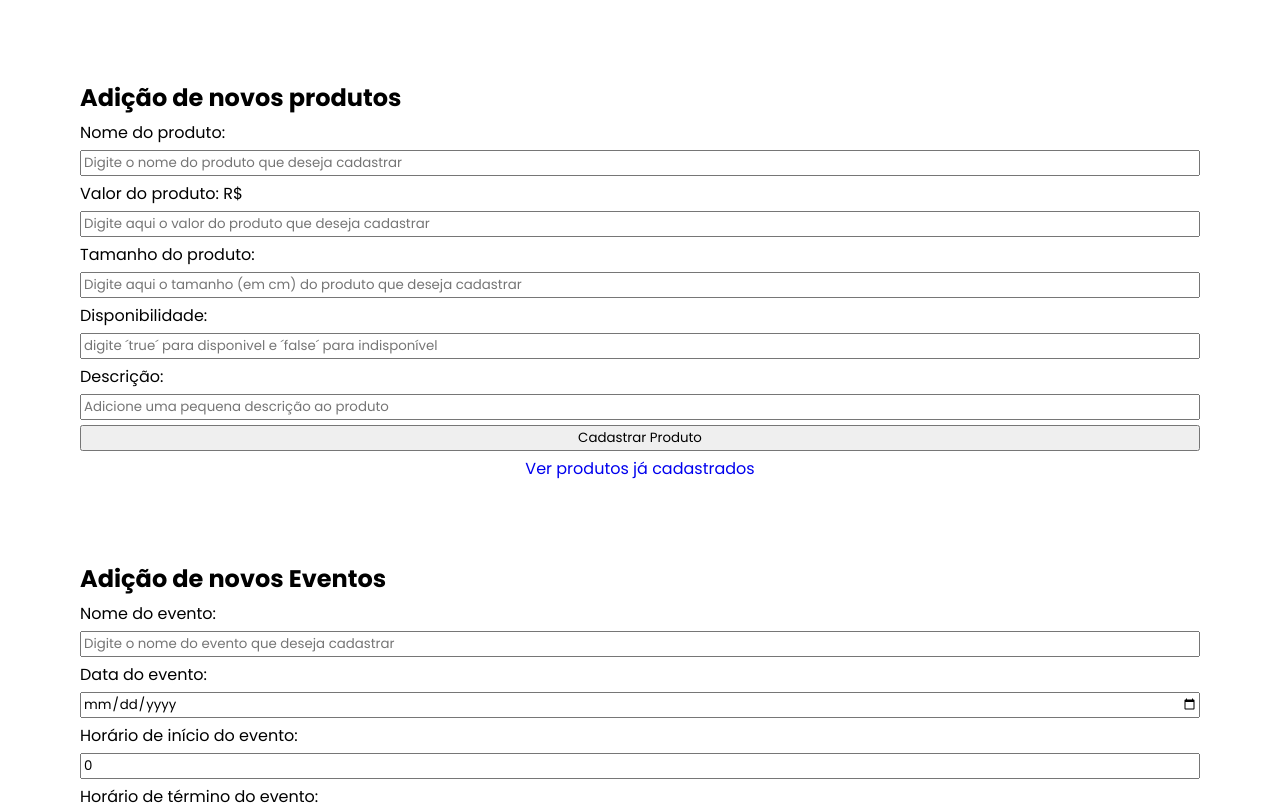
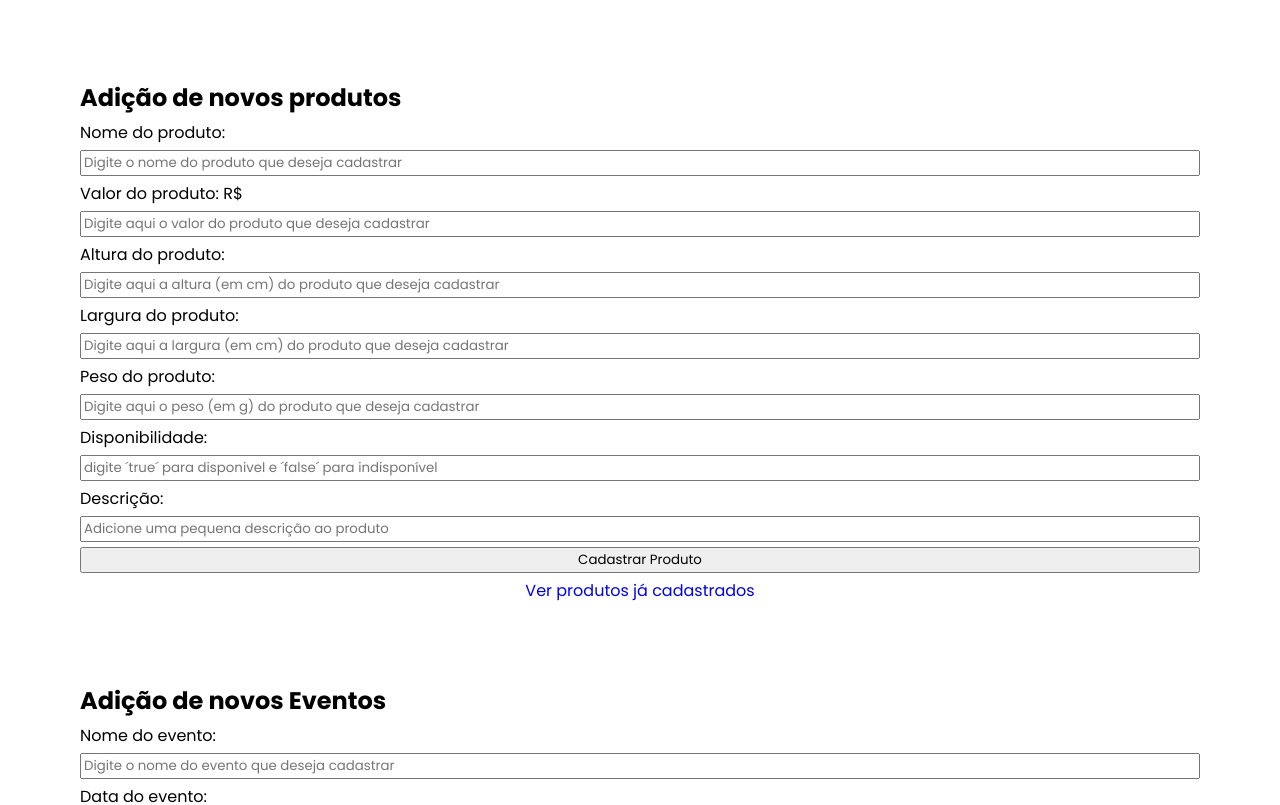
Before and after one commit to anabeggiato/CrochesDaIda, a React (Create React App) app in the folder client/: page /admin in a window 1280 px wide. Shown: the top 805 px of the page. Built offline with nearby package versions, Linux system fonts and the light colour scheme.

Commit message:
feat: add width and weight fields to AddProduct form and display dimensions in Products page

```diff
--- a/client/src/components/addproduct.js
+++ b/client/src/components/addproduct.js
@@ -18,6 +18,8 @@ function AddProduct() {
         name: Yup.string().max(30, 'O nome precisa ter no máximo 30 caracteres!').required("O campo de nome precisa ser preenchido!"),
         value: Yup.number().required('O valor do produto precisa ser preenchido!'),
         height: Yup.number(),
+        width: Yup.number(),
+        weight: Yup.number(),
         available: Yup.bool(),
         description: Yup.string().max(200, 'A descrição precisa ter no máximo 200 caracteres!')
     })
@@ -53,13 +55,31 @@ function AddProduct() {
                         placeholder='Digite aqui o valor do produto que deseja cadastrar'
                     />
 
-                    <label>Tamanho do produto:</label>
+                    <label>Altura do produto:</label>
                     <ErrorMessage name='height' component='span' />
                     <Field
                         autocomplete='off'
                         id='inputAddProduct'
                         name='height'
-                        placeholder='Digite aqui o tamanho (em cm) do produto que deseja cadastrar'
+                        placeholder='Digite aqui a altura (em cm) do produto que deseja cadastrar'
+                    />
+
+                    <label>Largura do produto:</label>
+                    <ErrorMessage name='width' component='span' />
+                    <Field
+                        autocomplete='off'
+                        id='inputAddProduct'
+                        name='width'
+                        placeholder='Digite aqui a largura (em cm) do produto que deseja cadastrar'
+                    />
+
+                    <label>Peso do produto:</label>
+                    <ErrorMessage name='weight' component='span' />
+                    <Field
+                        autocomplete='off'
+                        id='inputAddProduct'
+                        name='weight'
+                        placeholder='Digite aqui o peso (em g) do produto que deseja cadastrar'
                     />
 
                     <label>Disponibilidade:</label>
--- a/client/src/pages/products.js
+++ b/client/src/pages/products.js
@@ -28,6 +28,10 @@ function Products() {
             <div className='product-card-infos'>
               <h2>{value.name}</h2>
               <span>R${value.value},00</span>
+              <div className='dimensions'>
+                <p>{value.height}cm x {value.width}cm</p>
+                <p>{value.weight}g</p>
+              </div>
 
             </div>
           </div>
@@ -40,9 +44,9 @@ function Products() {
 const StyledWrapper = styled.div`
 .products {
   display: grid;
-  grid-template-columns: 1fr 1fr 1fr 1fr 1fr;
+  grid-template-columns: 1fr 1fr 1fr 1fr 1fr 1fr;
   justify-items: center;
-  gap: .8rem;
+  row-gap: 3rem;
   margin: 4vh 4vw;
 }
 
@@ -53,11 +57,10 @@ const StyledWrapper = styled.div`
 
   background-color: #fad6ff;
 
-  width: 15vw;
+  width: 80%;
   border-radius: 1.25rem;
   gap: .5rem;
   min-height: 35vh;
-
 }
 
 .product-img {
@@ -73,7 +76,6 @@ const StyledWrapper = styled.div`
 .product-card-infos {
   display: flex;
   flex-direction: column;
-  gap: .3rem;
 }
 
 .product-card-infos>h2 {
@@ -82,6 +84,13 @@ const StyledWrapper = styled.div`
   font-weight: 400;
   line-height: normal;
   text-transform: capitalize;
+}
+
+.dimensions {
+  color:rgb(141, 141, 141);
+  text-align: center;
+  font-size: 12px;
+  padding-bottom: .5rem;
 }
 
 span {
```
